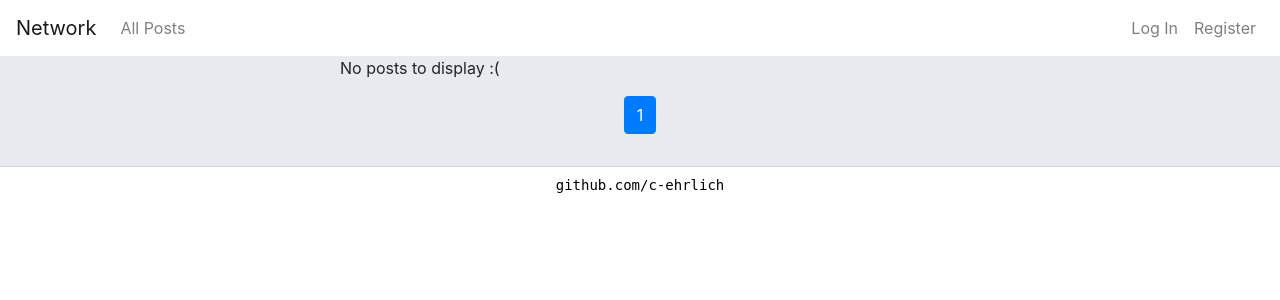
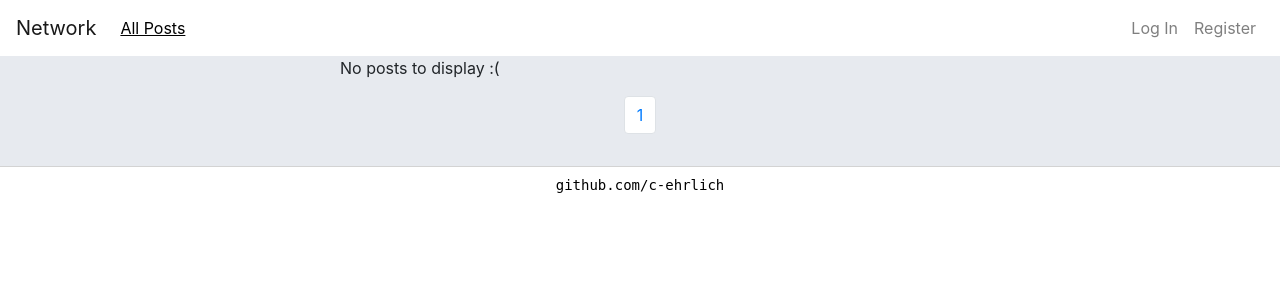
Before and after one commit to c-ehrlich/Touiteur, a Django app: page / in a window 1280 px wide. Shown: the top 300 px of the page. Run offline with Django 3.2, Linux system fonts and the light colour scheme; data that the repository does not hold is empty; some libraries are stand-ins or nearby versions.

Commit message:
add active indicator to navbar

```diff
--- a/network/static/network/posts.js
+++ b/network/static/network/posts.js
@@ -1,5 +1,5 @@
 document.addEventListener('DOMContentLoaded', function() {
-	document.querySelectorAll('.post-edit-button').forEach(button => {
+  document.querySelectorAll('.post-edit-button').forEach(button => {
     button.addEventListener('click', event => {
       post_id = button.id.split("-")[1];
       edit_post_text(post_id);
--- a/network/static/network/styles.css
+++ b/network/static/network/styles.css
@@ -15,6 +15,11 @@ body, html {
     margin: 0;
     display: flex;
     flex-direction: column;
+}
+
+.active {
+    color: black !important;
+    text-decoration: underline;
 }
 
 /* STUFF FOR INDEX.HTML */
--- a/network/templates/network/index.html
+++ b/network/templates/network/index.html
@@ -18,4 +18,12 @@
 {% block script %}
     <script src="{% static 'network/posts.js' %}"></script>
     <script src="{% static 'network/utils.js' %}"></script>
+    <script>
+      document.addEventListener('DOMContentLoaded', function() {
+        document.querySelectorAll('.active').forEach(item => {
+          item.classList.remove('active');
+        });
+        document.querySelector('#navbar-index').classList.add('active');
+      });
+    </script>
 {% endblock %}
--- a/network/templates/network/layout.html
+++ b/network/templates/network/layout.html
@@ -26,32 +26,32 @@
                     <ul class="navbar-nav mr-auto">
                         {% if user.is_authenticated %}
                             <li class="nav-item">
-                                <a class="nav-link" href="{% url 'user' user.username %}"><strong>{{ user.username }}</strong></a>
+                                <a class="nav-link" href="{% url 'user' user.username %}" id="navbar-user">{{ user.username }}</a>
                             </li>
                         {% endif %}
                         <li class="nav-item">
-                          <a class="nav-link" href="{% url 'index' %}">All Posts</a>
+                          <a class="nav-link" href="{% url 'index' %}" id="navbar-index">All Posts</a>
                         </li>
                         {% if user.is_authenticated %}
                             <li class="nav-item">
-                                <a class="nav-link" href="{% url 'following' %}">Following</a>
+                                <a class="nav-link" href="{% url 'following' %}" id="navbar-following">Following</a>
                             </li>
                         {% endif %}
                     </ul>
                     <ul class="navbar-nav">
                         {% if user.is_authenticated %}
                             <li class="nav-item">
-                                <a class="nav-link" href="{% url 'account' %}">Account</a>
+                                <a class="nav-link" href="{% url 'account' %}" id="navbar-account">Account</a>
                             </li>
                             <li class="nav-item">
                                 <a class="nav-link" href="{% url 'logout' %}">Log Out</a>
                             </li>
                         {% else %}
                             <li class="nav-item">
-                                <a class="nav-link" href="{% url 'login' %}">Log In</a>
+                                <a class="nav-link" href="{% url 'login' %}" id="navbar-login">Log In</a>
                             </li>
                             <li class="nav-item">
-                                <a class="nav-link" href="{% url 'register' %}">Register</a>
+                                <a class="nav-link" href="{% url 'register' %}" id="navbar-register">Register</a>
                             </li>
                         {% endif %}
                     </ul>
```
Also changed, not shown: network/templates/network/account.html (+8 -0 lines), network/templates/network/following.html (+8 -0 lines), network/templates/network/login.html (+14 -0 lines), network/templates/network/register.html (+15 -1 lines), network/templates/network/user.html (+8 -0 lines).
